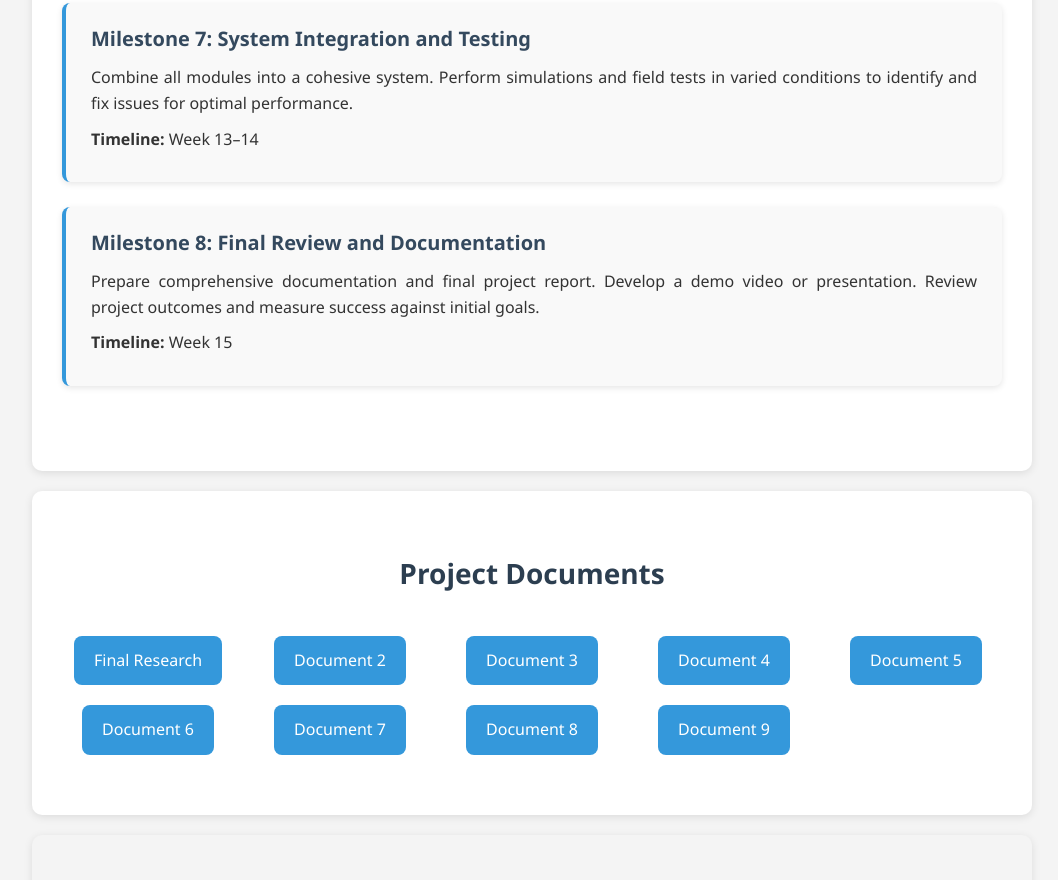
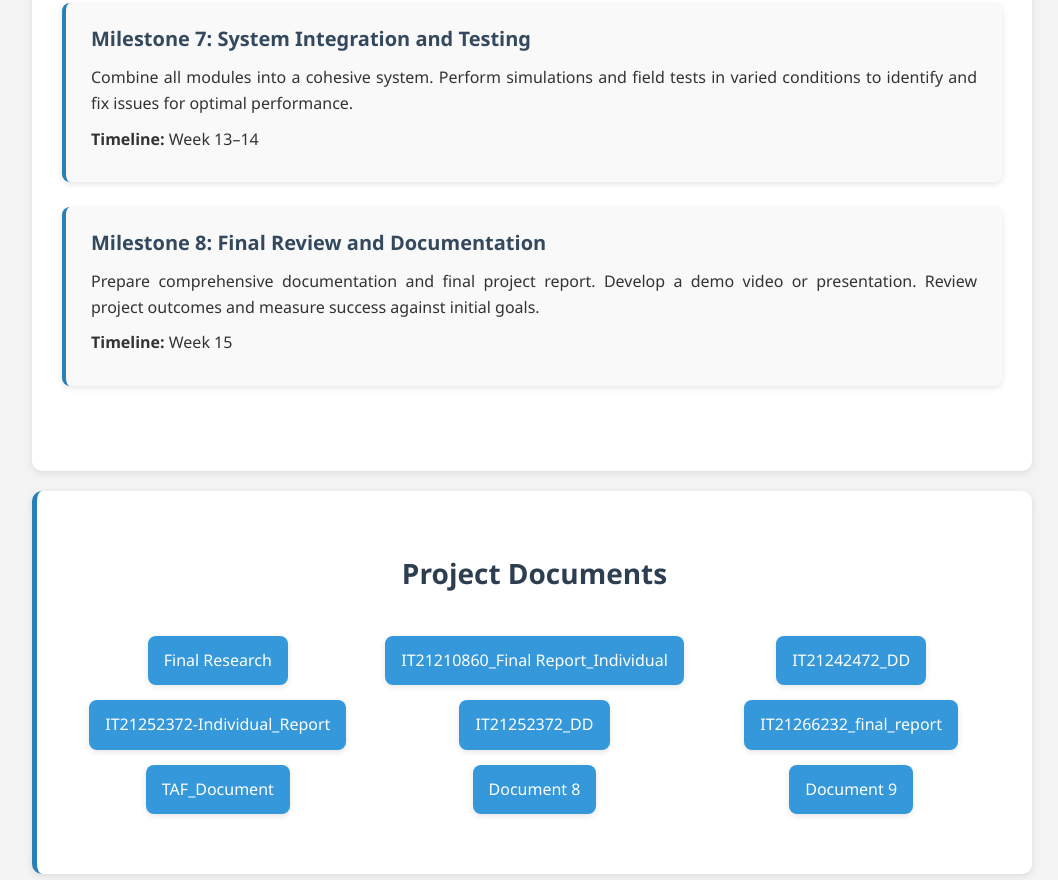
Before and after one commit to Deviltrigger840/crisis-cop, a plain HTML site: page index.html in a window 1280 px wide. Shown: the part 3340-4220 px from the top of the page, without its empty margins (108-1166 px from the left). Drawn offline with Linux system fonts and the light colour scheme.

Commit message:
Fully Updated V1

```diff
--- a/index.html
+++ b/index.html
@@ -219,23 +219,32 @@
         <a href="docs/Final Research.pdf" target="_blank" class="pdf-button"
           >Final Research</a
         >
-        <a href="docs/doc2.pdf" target="_blank" class="pdf-button"
-          >Document 2</a
+        <a
+          href="docs/IT21210860_Final Report_Individual.pdf"
+          target="_blank"
+          class="pdf-button"
+          >IT21210860_Final Report_Individual</a
         >
-        <a href="docs/doc3.pdf" target="_blank" class="pdf-button"
-          >Document 3</a
+        <a href="docs/IT21242472_DD.pdf" target="_blank" class="pdf-button"
+          >IT21242472_DD</a
         >
-        <a href="docs/doc4.pdf" target="_blank" class="pdf-button"
-          >Document 4</a
+        <a
+          href="docs/IT21252372-Individual_Report.pdf"
+          target="_blank"
+          class="pdf-button"
+          >IT21252372-Individual_Report</a
         >
-        <a href="docs/doc5.pdf" target="_blank" class="pdf-button"
-          >Document 5</a
+        <a href="docs/IT21252372_DD.pdf" target="_blank" class="pdf-button"
+          >IT21252372_DD</a
         >
-        <a href="docs/doc6.pdf" target="_blank" class="pdf-button"
-          >Document 6</a
+        <a
+          href="docs/IT21266232_final_report .pdf"
+          target="_blank"
+          class="pdf-button"
+          >IT21266232_final_report</a
         >
-        <a href="docs/doc7.pdf" target="_blank" class="pdf-button"
-          >Document 7</a
+        <a href="docs/TAF_Document.pdf" target="_blank" class="pdf-button"
+          >TAF_Document</a
         >
         <a href="docs/doc8.pdf" target="_blank" class="pdf-button"
           >Document 8</a
@@ -289,8 +298,10 @@
 
     <section id="contact">
       <h2>Contact</h2>
-      <p>Email: example@email.com</p>
-      <p>Phone: +123 456 7890</p>
+      <div class="contact-info">
+        <p>Email: example@email.com</p>
+        <p>Phone: +123 456 7890</p>
+      </div>
     </section>
 
     <!-- Footer -->
--- a/style.css
+++ b/style.css
@@ -201,7 +201,7 @@ footer {
   background-color: #f9f9f9;
   padding: 20px 25px;
   margin-bottom: 25px;
-  border-left: 4px solid #3498db;
+  border-left: 4px solid #2980b9;
   border-radius: 8px;
   box-shadow: 0 2px 6px rgba(0,0,0,0.1);
 }
@@ -222,6 +222,7 @@ footer {
   padding: 60px 30px;
   background-color: #ffffff;
   border-radius: 10px;
+  border-left: 5px solid #2980b9;
 }
 
 #documents h2 {
@@ -258,6 +259,7 @@ footer {
   padding: 60px 30px;
   background-color: #f4f4f4;
   text-align: center;
+  border-left: 5px solid #2980b9;
 }
 
 #team h2 {
@@ -327,3 +329,42 @@ footer {
 .team-arrow.next {
   right: 0;
 }
+
+/* Document Grid Styles */
+.pdf-grid {
+  display: grid;
+  grid-template-columns: repeat(auto-fit, minmax(250px, 1fr));
+  gap: 15px;
+  margin-top: 20px;
+}
+
+.pdf-button {
+  background-color: #3498db;
+  color: white;
+  text-decoration: none;
+  padding: 12px 16px;
+  border-radius: 8px;
+  text-align: center;
+  font-weight: 500;
+  transition: background-color 0.3s;
+  box-shadow: 0 2px 6px rgba(0, 0, 0, 0.1);
+}
+
+.pdf-button:hover {
+  background-color: #2c80b4;
+}
+
+#contact{
+  background-color: #f4f4f4;
+  text-align: center;
+  border-left: 5px solid #2980b9;
+}
+
+.contact-info {
+  display: flex;
+  flex-direction: column;
+  align-items: center;
+  justify-content: center;
+  text-align: center;
+  margin-top: 20px;
+}
```
Also changed, not shown: 6 other files.
